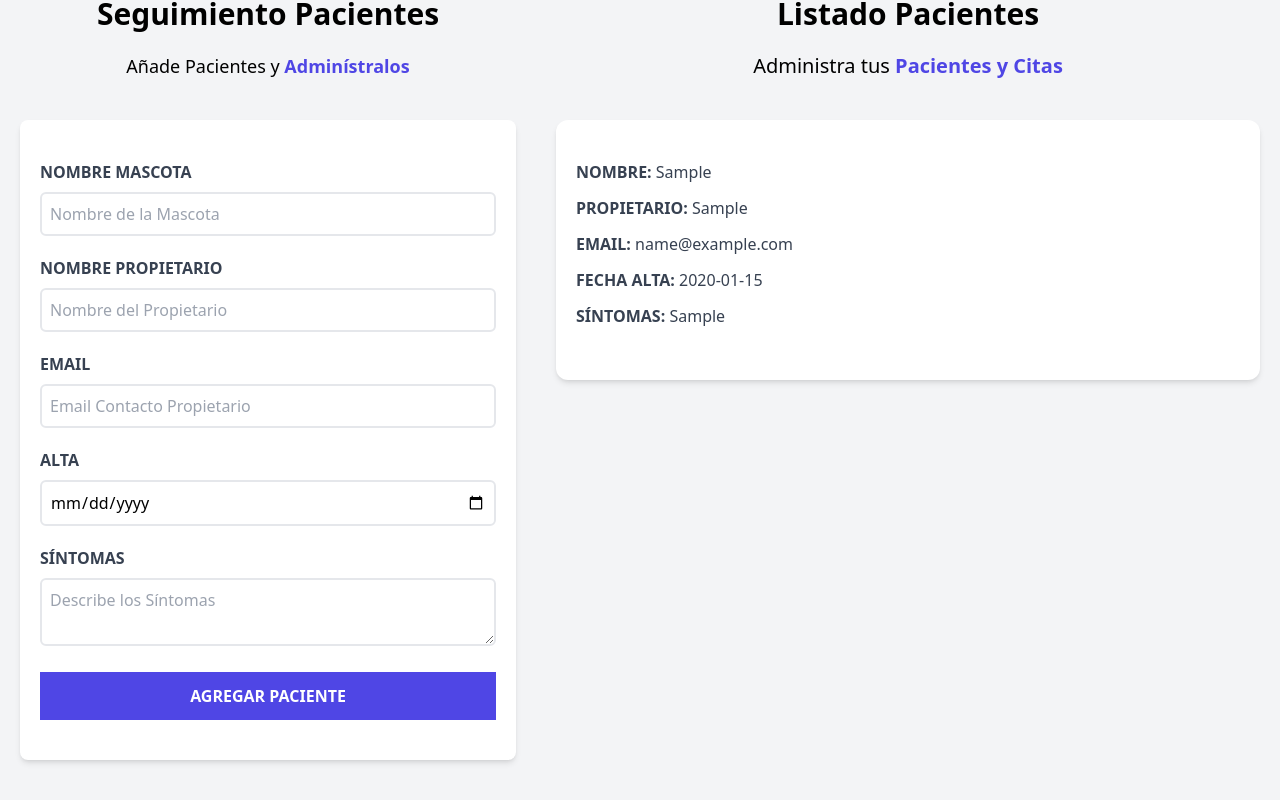
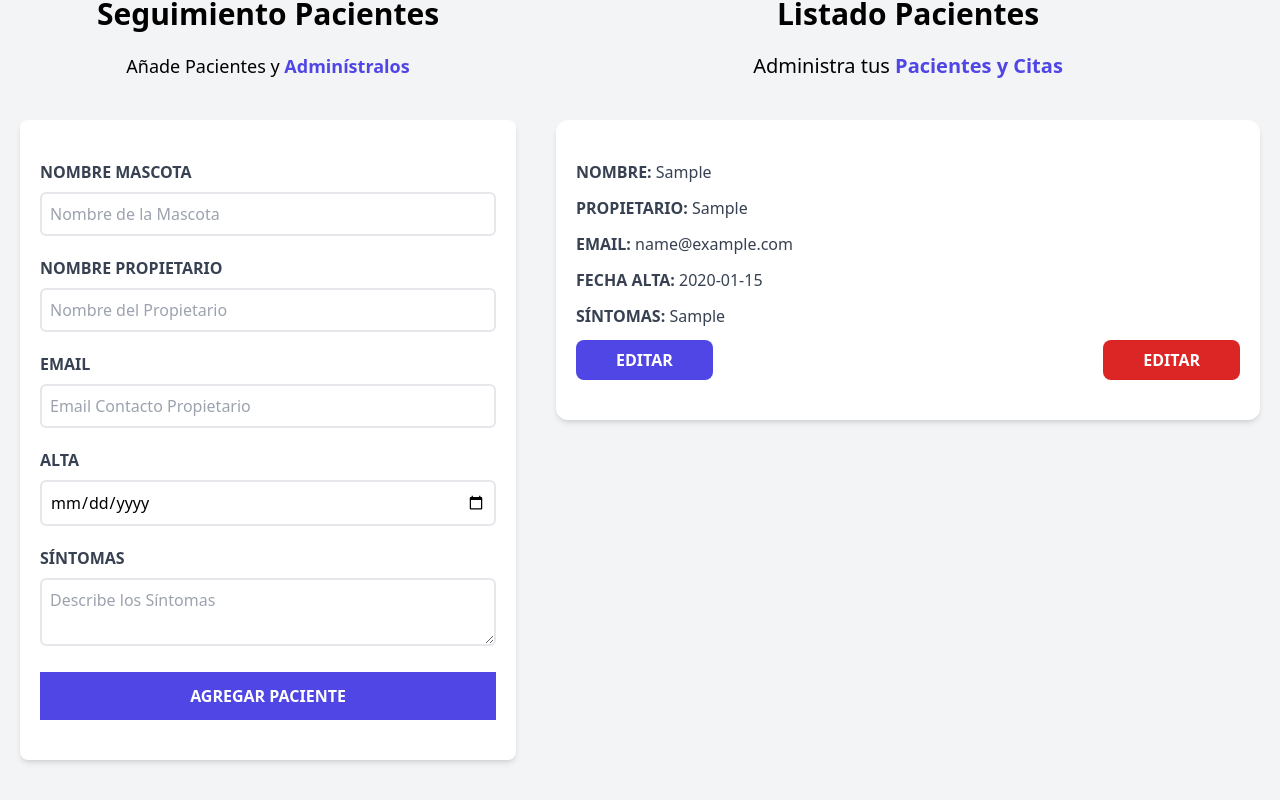
Before and after one commit to DevZambada/React, a React (Vite) app in the folder citas-react/: page / in a window 1280 px wide. Both pictures are taken after typing "Sample", "Sample", "name@example.com", "2020-01-15", "Sample" into the empty fields and a click on the input "Agregar Paciente". Shown: the part 180-980 px from the top of the page. Built offline with nearby package versions, Linux system fonts and the light colour scheme.

Commit message:
Added Edit and Remove buttons

```diff
--- a/citas-react/src/App.jsx
+++ b/citas-react/src/App.jsx
@@ -5,14 +5,19 @@ import ListadoPacientes from "./components/ListadoPacientes";
 
 function App() {
   const [pacientes, setPacientes] = useState([]);
+  const [paciente, setPaciente] = useState([]);
 
   return (
     <div className="container mx-auto mt-20">
       <Header />
 
       <div className="mt-12 md:flex ">
-        <Formulario setPacientes={setPacientes} pacientes={pacientes} />
-        <ListadoPacientes pacientes={pacientes} />
+        <Formulario
+          setPacientes={setPacientes}
+          pacientes={pacientes}
+          paciente={paciente}
+        />
+        <ListadoPacientes pacientes={pacientes} setPaciente={setPaciente} />
       </div>
     </div>
   );
--- a/citas-react/src/components/Formulario.jsx
+++ b/citas-react/src/components/Formulario.jsx
@@ -1,7 +1,7 @@
 import { useState, useEffect } from "react";
 import Error from "./Error";
 
-const Formulario = ({ pacientes, setPacientes }) => {
+const Formulario = ({ pacientes, setPacientes, paciente }) => {
   const [nombre, setNombre] = useState("");
   const [propietario, setPropietario] = useState("");
   const [email, setEmail] = useState("");
@@ -9,6 +9,16 @@ const Formulario = ({ pacientes, setPacientes }) => {
   const [sintomas, setSintomas] = useState("");
 
   const [error, setError] = useState(false);
+
+  useEffect(() => {
+    if (Object.keys(paciente).length > 0) {
+      setNombre(paciente.nombre);
+      setPropietario(paciente.propietario);
+      setEmail(paciente.email);
+      setFecha(paciente.fecha);
+      setSintomas(paciente.sintomas);
+    }
+  }, [paciente]);
 
   const generarId = () => {
     const random = Math.random().toString(36).substr(2);
--- a/citas-react/src/components/ListadoPacientes.jsx
+++ b/citas-react/src/components/ListadoPacientes.jsx
@@ -1,6 +1,6 @@
 import Paciente from "./Paciente";
 
-const ListadoPacientes = ({ pacientes }) => {
+const ListadoPacientes = ({ pacientes, setPaciente }) => {
   return (
     <div className="md:w-1/2 lg:w-3/5 md:h-screen overflow-y-scroll">
       {pacientes && pacientes.length ? (
@@ -14,7 +14,11 @@ const ListadoPacientes = ({ pacientes }) => {
           </p>
 
           {pacientes.map((paciente) => (
-            <Paciente key={paciente.id} paciente={paciente} />
+            <Paciente
+              key={paciente.id}
+              paciente={paciente}
+              setPaciente={setPaciente}
+            />
           ))}
         </>
       ) : (
--- a/citas-react/src/components/Paciente.jsx
+++ b/citas-react/src/components/Paciente.jsx
@@ -1,4 +1,4 @@
-const Paciente = ({ paciente }) => {
+const Paciente = ({ paciente, setPaciente }) => {
   const { nombre, propietario, email, fecha, sintomas } = paciente;
 
   return (
@@ -23,6 +23,22 @@ const Paciente = ({ paciente }) => {
         Síntomas: {""}
         <span className="font-normal normal-case">{paciente.sintomas}</span>
       </p>
+
+      <div className="flex justify-between">
+        <button
+          type="button"
+          className="py-2 px-10 bg-indigo-600 hover:bg-indigo-700 text-white font-bold uppercase rounded-lg"
+          onClick={() => setPaciente(paciente)}
+        >
+          Editar
+        </button>
+        <button
+          type="button"
+          className="py-2 px-10 bg-red-600 hover:bg-red-700 text-white font-bold uppercase rounded-lg"
+        >
+          Editar
+        </button>
+      </div>
     </div>
   );
 };
```
